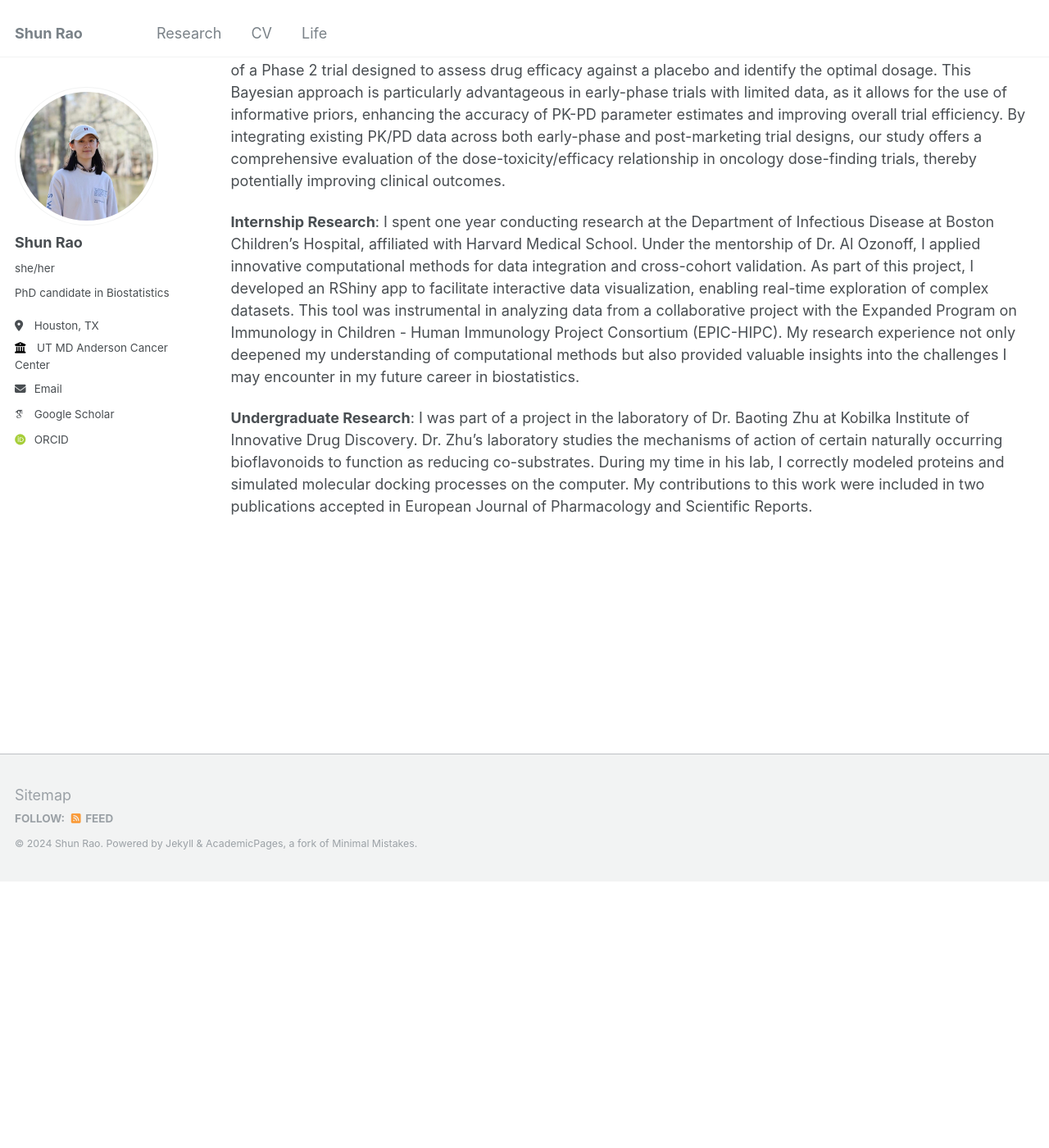
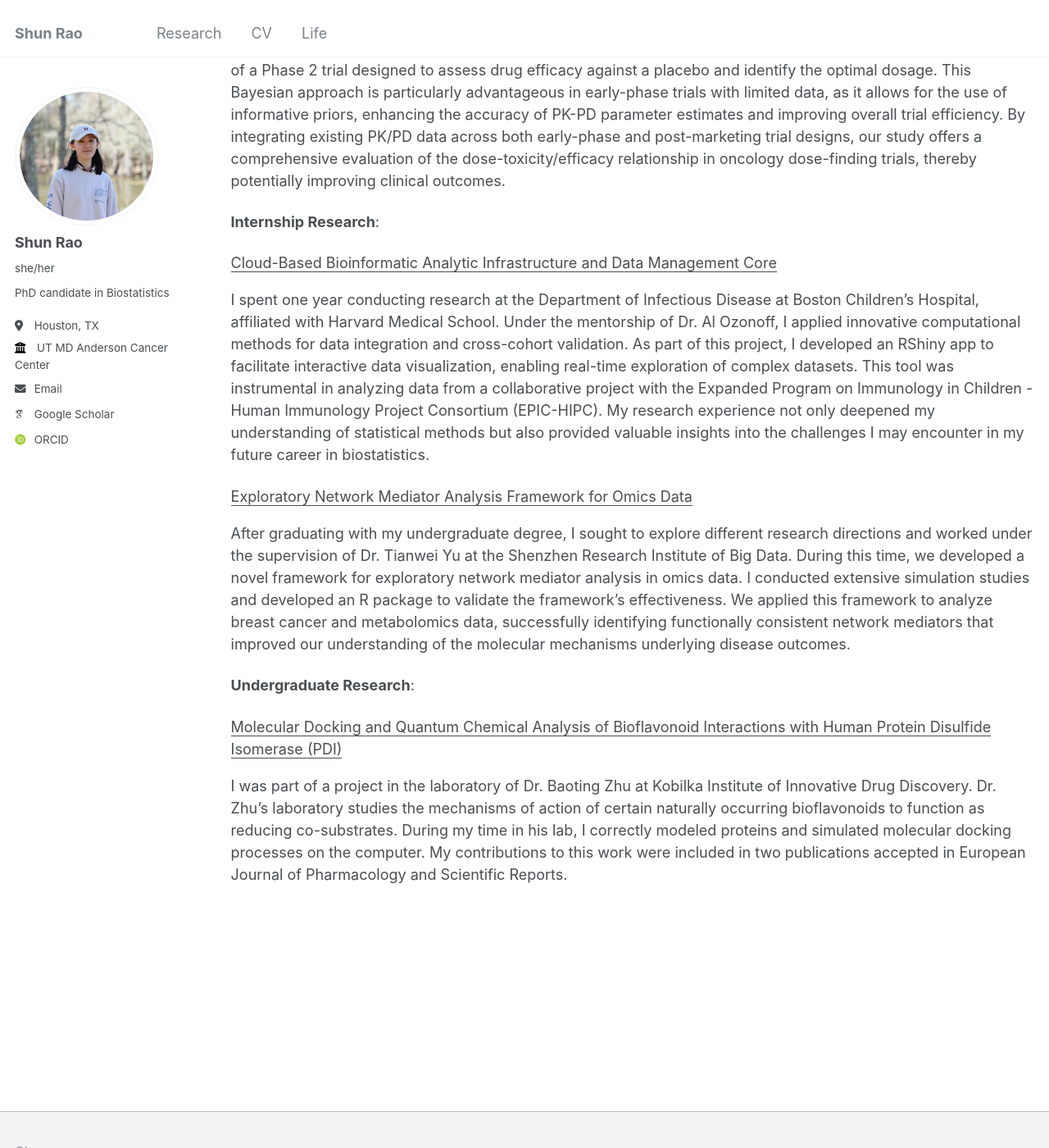
Before and after one commit to ShunRao8/shunrao8.github.io, a Jekyll site: the page built from _pages/research.html, in a window 1280 px wide and 1400 px high, scrolled down 325 px. Shown: the whole window at 82% size. Built offline with Jekyll 4.4.1, drawn with Linux system fonts in a browser that asks for light colours; some web fonts are replaced.

Commit message:
Update research.html

```diff
--- a/_pages/research.html
+++ b/_pages/research.html
@@ -14,5 +14,11 @@ author_profile: true
 <p><b>Graduate Research</b>:</p>
 <u>Bayesian Adaptive Design using Pharmacokinetic (PK) / Pharmacodynamic (PD) Model for Oncology Clinical Trials</u>
 <p>In my current doctoral dissertation research, I am focused on integrating pharmacokinetic/pharmacodynamic (PK/PD) drug action mechanisms into Bayesian adaptive dose-finding designs, specifically for subcutaneously administered drugs. Under the guidance of Dr. Yisheng Li, we propose utilizing a three-level hierarchical Bayesian meta-analysis model to derive informative priors for key PK parameters, ultimately enhancing the statistical power of a Phase 2 trial designed to assess drug efficacy against a placebo and identify the optimal dosage. This Bayesian approach is particularly advantageous in early-phase trials with limited data, as it allows for the use of informative priors, enhancing the accuracy of PK-PD parameter estimates and improving overall trial efficiency. By integrating existing PK/PD data across both early-phase and post-marketing trial designs, our study offers a comprehensive evaluation of the dose-toxicity/efficacy relationship in oncology dose-finding trials, thereby potentially improving clinical outcomes.</p>
-<p><b>Internship Research</b>: I spent one year conducting research at the Department of Infectious Disease at Boston Children’s Hospital, affiliated with Harvard Medical School. Under the mentorship of Dr. Al Ozonoff, I applied innovative computational methods for data integration and cross-cohort validation. As part of this project, I developed an RShiny app to facilitate interactive data visualization, enabling real-time exploration of complex datasets. This tool was instrumental in analyzing data from a collaborative project with the Expanded Program on Immunology in Children - Human Immunology Project Consortium (EPIC-HIPC). My research experience not only deepened my understanding of computational methods but also provided valuable insights into the challenges I may encounter in my future career in biostatistics.</p>
-<p><b>Undergraduate Research</b>: I was part of a project in the laboratory of Dr. Baoting Zhu at Kobilka Institute of Innovative Drug Discovery. Dr. Zhu’s laboratory studies the mechanisms of action of certain naturally occurring bioflavonoids to function as reducing co-substrates. During my time in his lab, I correctly modeled proteins and simulated molecular docking processes on the computer. My contributions to this work were included in two publications accepted in European Journal of Pharmacology and Scientific Reports.</p>
+<p><b>Internship Research</b>:</p>
+<u>Cloud-Based Bioinformatic Analytic Infrastructure and Data Management Core</u>
+<p>I spent one year conducting research at the Department of Infectious Disease at Boston Children’s Hospital, affiliated with Harvard Medical School. Under the mentorship of Dr. Al Ozonoff, I applied innovative computational methods for data integration and cross-cohort validation. As part of this project, I developed an RShiny app to facilitate interactive data visualization, enabling real-time exploration of complex datasets. This tool was instrumental in analyzing data from a collaborative project with the Expanded Program on Immunology in Children - Human Immunology Project Consortium (EPIC-HIPC). My research experience not only deepened my understanding of statistical methods but also provided valuable insights into the challenges I may encounter in my future career in biostatistics.</p>
+<u>Exploratory Network Mediator Analysis Framework for Omics Data</u>
+<p>After graduating with my undergraduate degree, I sought to explore different research directions and worked under the supervision of Dr. Tianwei Yu at the Shenzhen Research Institute of Big Data. During this time, we developed a novel framework for exploratory network mediator analysis in omics data. I conducted extensive simulation studies and developed an R package to validate the framework’s effectiveness. We applied this framework to analyze breast cancer and metabolomics data, successfully identifying functionally consistent network mediators that improved our understanding of the molecular mechanisms underlying disease outcomes.</p>
+<p><b>Undergraduate Research</b>:</p>
+<u>Molecular Docking and Quantum Chemical Analysis of Bioflavonoid Interactions with Human Protein Disulfide Isomerase (PDI)</u>
+<p>I was part of a project in the laboratory of Dr. Baoting Zhu at Kobilka Institute of Innovative Drug Discovery. Dr. Zhu’s laboratory studies the mechanisms of action of certain naturally occurring bioflavonoids to function as reducing co-substrates. During my time in his lab, I correctly modeled proteins and simulated molecular docking processes on the computer. My contributions to this work were included in two publications accepted in European Journal of Pharmacology and Scientific Reports.</p>
```
